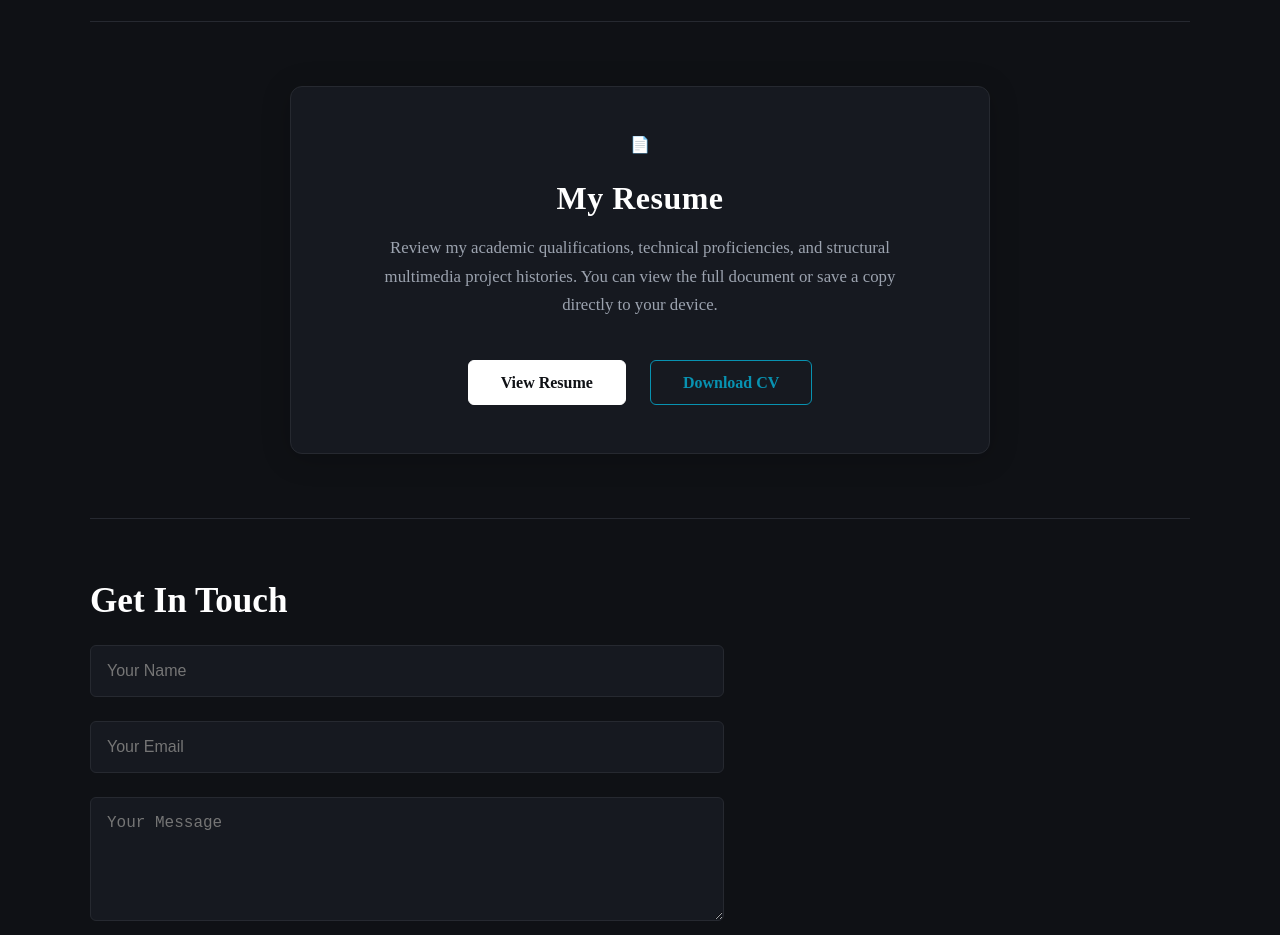
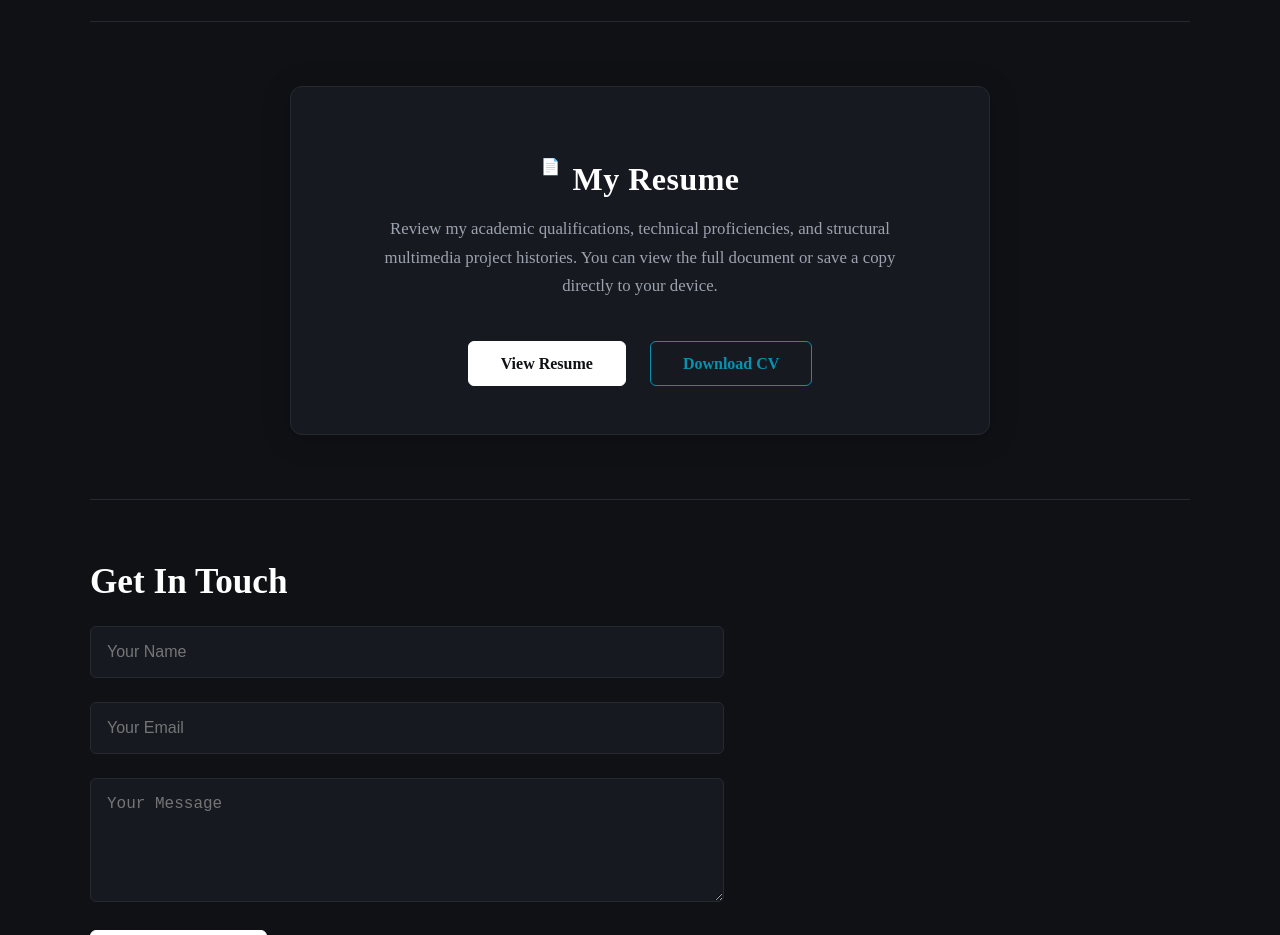
Before and after one commit to JuanaPro/Juana_Blog, a plain HTML site: page index.html in a window 1280 px wide. Shown: the part 3380-4315 px from the top of the page. Drawn offline with nearby package versions, Linux system fonts and the light colour scheme.

Commit message:
edit resume code

```diff
--- a/style.css
+++ b/style.css
@@ -561,16 +561,26 @@ header > div {
     transform: translateY(-5px);
     box-shadow: 0 10px 30px rgba(8, 146, 177, 0.15);
 }
+
+/* PEMBETULAN: Memastikan ikon dan tajuk sebaris di tengah */
+.resume-header {
+    display: flex !important;
+    align-items: center !important;    /* Menjadikan ikon dan tulisan sejajar secara menegak */
+    justify-content: center !important; /* Kekalkan kedudukan di tengah kotak */
+    gap: 12px !important;              /* Jarak antara ikon dan teks */
+    margin-bottom: 1rem;
+}
+
 .resume-icon {
     font-size: 2.5rem;
-    margin-bottom: 1rem;
+    margin-bottom: 0 !important;       /* Buang margin bawah asal supaya tidak senget */
     display: inline-block;
     animation: floatIcon 3s ease-in-out infinite;
 }
 .resume-box .resume-title {
     font-size: 2rem;
     color: #fff;
-    margin-bottom: 1rem;
+    margin-bottom: 0 !important;       /* Buang margin bawah asal supaya sebaris rapat */
     font-weight: 700;
     letter-spacing: 0.5px;
 }
```
